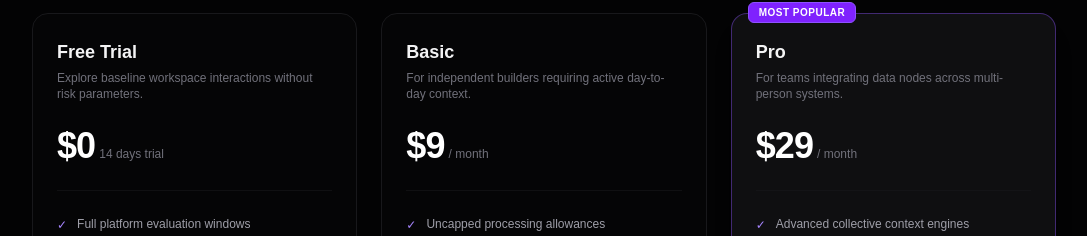
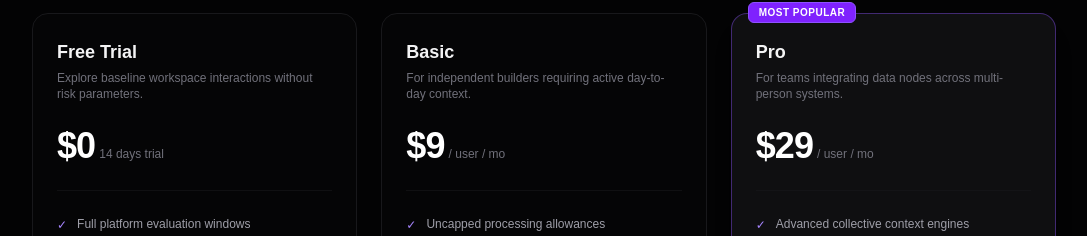
Before and after one commit to aminfxjamal-netizen/loopv1, a Next.js app: page / in a window 1280 px wide. Shown: the part 3321-3557 px from the top of the page, without its empty margins (96-1183 px from the left). Built offline with nearby package versions, Linux system fonts and the light colour scheme.

Commit message:
Fix syntax and structure for production build compilation

```diff
--- a/app/page.tsx
+++ b/app/page.tsx
@@ -29,7 +29,7 @@ export default function Home() {
               Start Free Trial
             </a>
           </div>
-          <button className="md:hidden text-zinc-400 hover:text-white" onClick={() => setMenuOpen(!menuOpen)}>
+          <button className="md:hidden text-zinc-400 hover:text-white" onClick={() => setMenuOpen(!menuOpen)} aria-label="Toggle Menu">
             {menuOpen ? <X size={20} /> : <Menu size={20} />}
           </button>
         </div>
@@ -235,7 +235,7 @@ export default function Home() {
               {
                 name: 'Basic',
                 price: '$9',
-                period: '/ month',
+                period: '/ user / mo',
                 desc: 'For independent builders requiring active day-to-day context.',
                 features: ['Uncapped processing allowances', 'Continuous automated response loops', 'Expanded cloud document sync lines', 'Priority operational query speeds'],
                 cta: 'Choose Basic',
@@ -244,7 +244,7 @@ export default function Home() {
               {
                 name: 'Pro',
                 price: '$29',
-                period: '/ month',
+                period: '/ user / mo',
                 desc: 'For teams integrating data nodes across multi-person systems.',
                 features: ['Advanced collective context engines', 'Deeper operational vector parameters', 'Shared administrative permissions', 'Premium 24/7 routing support lines'],
                 cta: 'Upgrade to Pro',
```
